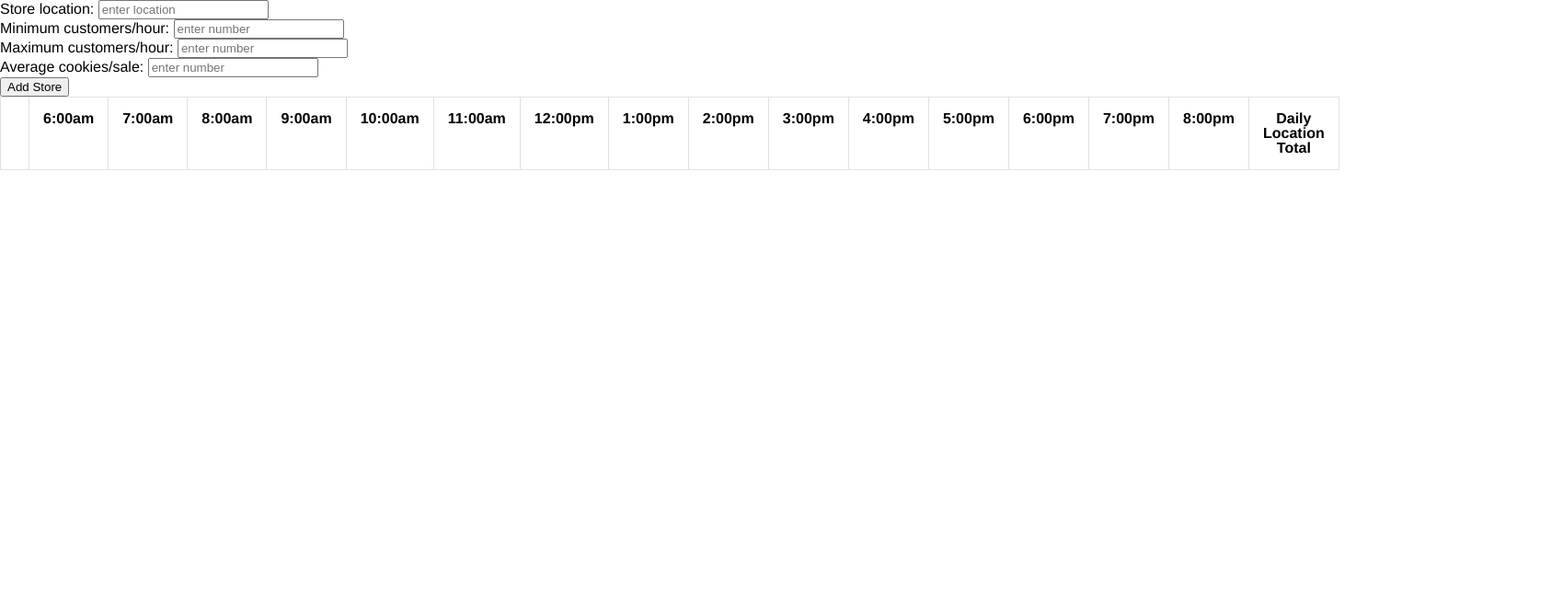
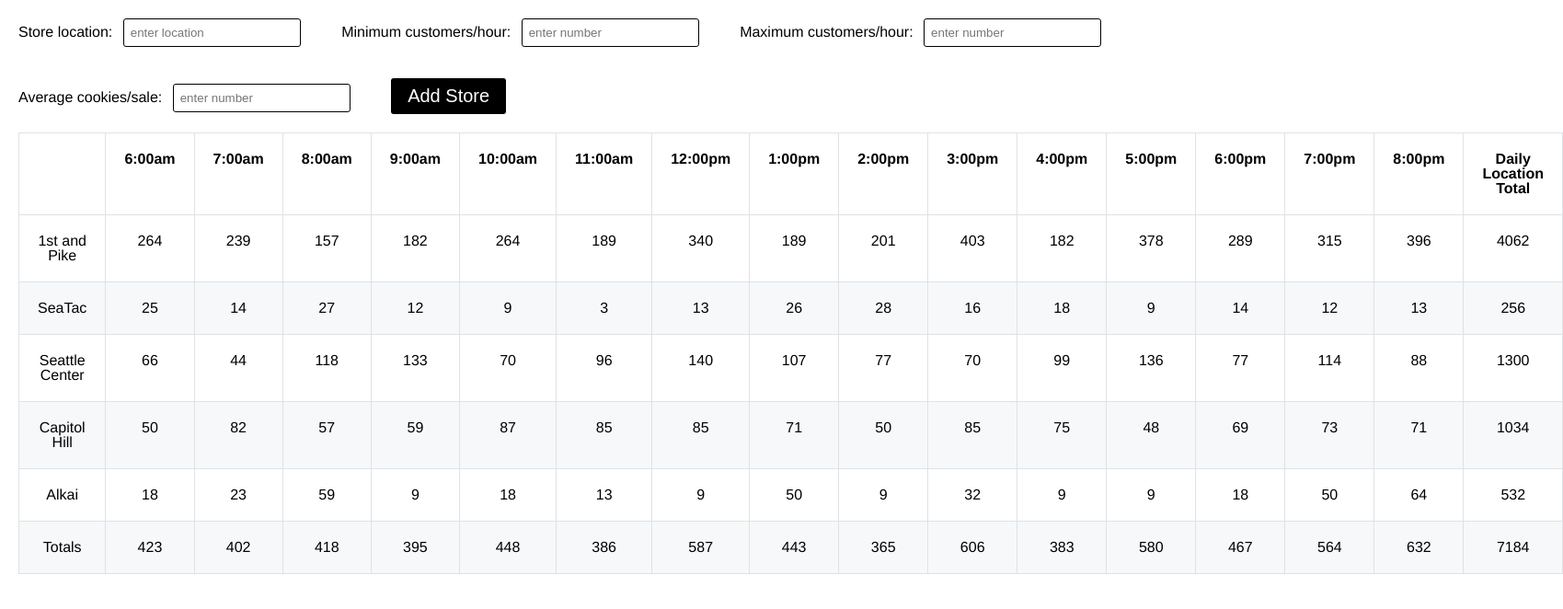
Before and after one commit to matstap/salmon_cookie, a plain HTML site: page sales.html in a window 1280 px wide. Shown: the whole page at 92% size, 1699 px wide, since content can reach past the window. Drawn offline with Linux system fonts and the light colour scheme.

Commit message:
some styling

```diff
--- a/cookies.js
+++ b/cookies.js
@@ -4,6 +4,9 @@ var tabH = document.getElementById('tabHead');
 var tabB = document.getElementById('tabBody');
 
 var form = document.getElementById('sales_form');
+
+// row # hack
+var rowNum = 0;
 
 function Store(loc, minCust, maxCust, avgPerSale) {
   this.loc = loc;
@@ -46,6 +49,7 @@ Store.prototype.render = function() {
   }
 
   addRow(data, tabB);
+  rowNum += 1;
 };
 
 var firstAndPike = new Store('1st and Pike', 23, 65, 6.3);
@@ -76,7 +80,7 @@ function colSums() {
   // iterates through the rows of each column, adding the entries
   for (var col = 1; col < 17; col++) {
     var count = 0;
-    for (var row = 0; row < 5; row++) {
+    for (var row = 0; row < rowNum; row++) {
       var numbStr = tabB.children[row].children[col].innerHTML;
       console.log(col,row,numbStr);
       var number = parseInt(numbStr);
@@ -104,16 +108,16 @@ function formData(event) {
   var avgPerSale = parseInt(event.target.perSale.value);
 
   var store = new Store(loc, minCust, maxCust, avgPerSale);
-  console.log(minCust, maxCust, avgPerSale);
-  console.log(store.minCust, store.maxCust);
+  tabB.deleteRow(rowNum);
   store.render();
+  colSums();
 }
 
 addHeadder(hours);
-/*firstAndPike.render();
+firstAndPike.render();
 seatac.render();
 seattleCenter.render();
 capitolHill.render();
-alkai.render();*/
+alkai.render();
+colSums();
 form.addEventListener('submit', formData);
-//colSums();
--- a/sales-style.css
+++ b/sales-style.css
@@ -1,11 +1,42 @@
+
 body {
-  font-family: Helvetica, Arial, sans-serif;
+  font-family: helvetica;
+}
+
+fieldset {
+  padding: 20px;
+  display: inline-block;
+}
+
+input[type="text"] {
+  padding: 7px;
+  margin-left: 7px;
+  border: solid 1px #000;
+  border-radius: 3px;
+}
+
+input[type="text"]:focus {
+  background: #000;
+  color: #fff;
+}
+
+button {
+  margin-left: 20px;
+  margin-bottom: 20px;
+  border: none;
+  padding: 8px 18px;
+  background: #000;
+  color: #fff;
+  border-radius: 3px;
+  cursor: pointer;
+  font-size: 20px;
 }
 
 table {
-  border-collapse: collapse;
-  width: 100%;
   padding: 5px;
+  margin-left: 20px;
+  margin-right: 20px;
+  margin-bottom: 40px
 }
 
 thead {
@@ -13,8 +44,7 @@ thead {
 }
 
 td {
-  padding: 15px;
-  width: auto;
+  padding: 20px;
   border: solid 1px #dfe2e5;
   text-align: center;
 }
@@ -22,3 +52,9 @@ td {
 tr:nth-child(2n) {
   background: #f6f8fa;
 }
+/*
+table {
+  margin-left: 20px;
+  margin-bottom: 40px;
+}
+*/
```
